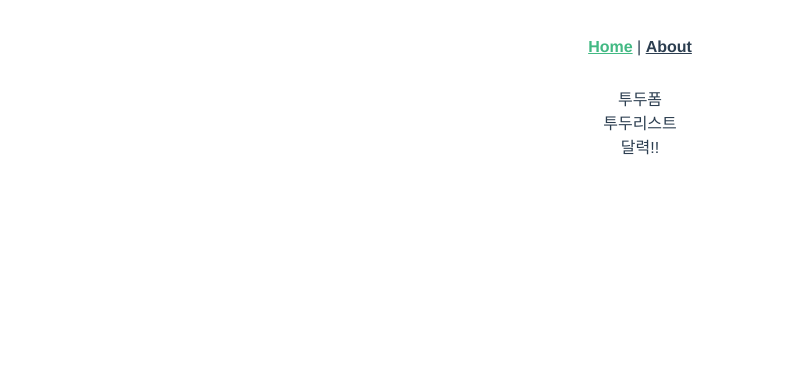
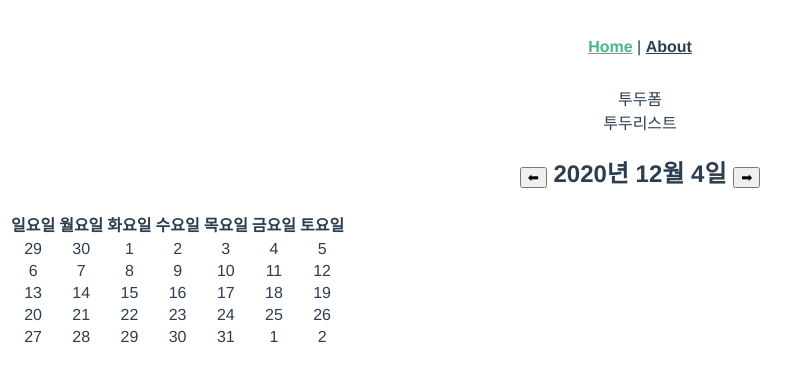
Before and after one commit to mingddo/WinterSoldier, a Vue app: page / in a window 1280 px wide. Shown: the top 380 px of the page, without its empty margins (0-811 px from the left). Built offline with nearby package versions, Linux system fonts and the light colour scheme.

Commit message:
[수민] feat : 기본 달력 추가

```diff
--- a/src/views/Calendar.vue
+++ b/src/views/Calendar.vue
@@ -1,11 +1,131 @@
 <template>
   <div>
-    달력!!
+    <h2>
+      <button @click="calendarData(-1)">⬅</button>
+      {{ year}}년 {{ month }}월 {{ today }}일
+      <button @click="calendarData(1)">➡</button>
+    </h2>
+    <table>
+      <thead>
+        <th v-for="(weekday, idx) in weekName" :key="idx">
+          {{ weekday }}
+        </th>
+      </thead>
+      <tbody>
+        <tr v-for="(date, idx) in dates" :key="idx">
+          <td
+            v-for="(day, idx2) in date"
+            :key="idx2"
+            >
+            {{ day }}
+          </td>
+        </tr>
+      </tbody>
+    </table>
   </div>
 </template>
 
 <script>
 export default {
+  name: 'Calendar',
+  data () {
+    return {
+      weekName: ['일요일', '월요일', '화요일', '수요일', '목요일', '금요일', '토요일'],
+      dates: [],
+      currentYear: 0,
+      currentMonth: 0,
+      year: 0,
+      month: 0,
+      lastMonthStart: 0,
+      nextMonthStart: 0,
+      today: 0,
+    };
+  },
+  created () {
+    const date = new Date();
+    this.currentYear = date.getFullYear();
+    this.currentMonth = date.getMonth() + 1;
+    this.year = this.currentYear;
+    this.month = this.currentMonth;
+    this.today = date.getDate();
+    this.calendarData();
+  },
+  methods: {
+    calendarData(arg) {
+      if (arg < 0) {
+        this.month -= 1;
+      } else if (arg === 1) {
+        this.month += 1;
+      }
+      if (this.month === 0) {
+        this.year -= 1;
+        this.month = 12;
+      } else if (this.month > 12) {
+        this.year += 1;
+        this.month = 1;
+      }
+      const [
+        monthFirstDay,
+        monthLastDate,
+        lastMonthLastDate,
+      ] = this.getFirstDayLastDate(this.year, this.month);
+      this.dates = this.getMonthOfDays(
+        monthFirstDay,
+        monthLastDate,
+        lastMonthLastDate,
+      );
+    },
+    getFirstDayLastDate(year, month) {
+      const firstDay = new Date(year, month - 1, 1).getDay() // 이번달 시작요일
+      const lastDate = new Date(year, month, 0).getDate(); // 이번달 마지막 날짜
+      let lastYear = year;
+      let lastMonth = month - 1;
+      if (month == 1) { // 1월의 경우 저번달은 작년 12월
+        lastMonth = 12;
+        lastYear -= 1;
+      }
+      const prevLastDate = new Date(lastYear, lastMonth, 0).getDate(); // 지난달 마지막 날짜
+      return [firstDay, lastDate, prevLastDate];
+    },
+    getMonthOfDays(
+      monthFirstDay,
+      monthLastDate,
+      prevMonthLastDate
+      ) {
+        let day = 1;
+        let prevDay = (prevMonthLastDate - monthFirstDay) + 1;
+        console.log(monthFirstDay)
+        const dates = [];
+        let weekOfDays = [];
+        while (day <= monthLastDate) {
+          if (day === 1) {
+            // 1일이 어느 요일인지에 따라 테이블에 그리기 위한 지난 셀의 날짜들을 구해야함
+            for (let j = 0; j < monthFirstDay; j += 1) {
+              weekOfDays.push(prevDay);
+              prevDay += 1;
+            }
+          }
+
+          weekOfDays.push(day);
+          if (weekOfDays.length === 7) {
+            // 일주일이 채워지면
+            dates.push(weekOfDays);
+            weekOfDays = []; //초기화
+          }
+          day += 1;
+        }
+        const len = weekOfDays.length;
+        console.log('길이?', len)
+        if (len > 0 && len < 7) {
+          for (let k = 1; k <= 7 - len; k += 1) {
+            weekOfDays.push(k);
+          }
+        }
+        if (weekOfDays.length > 0) dates.push(weekOfDays); // 남은 날짜 추가
+        this.nextMonthStart = weekOfDays[0]; // 이번 달 마지막 주에서 제일 작은 날짜
+        return dates;
+      },
+  },
 
 }
 </script>
```
Also changed, not shown: 1 other file (tests, documents, lock files or other folders).
